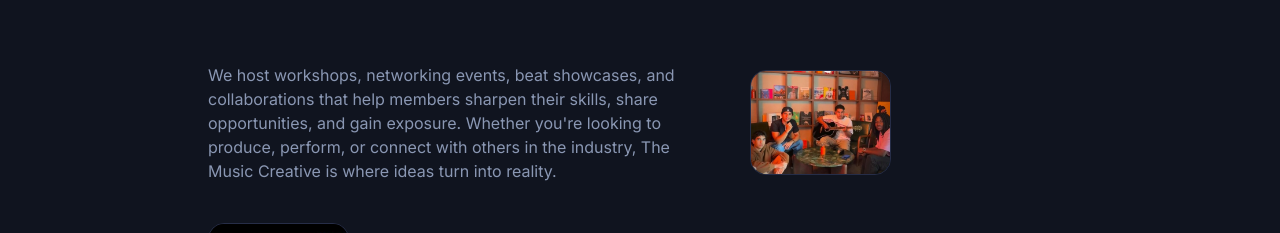
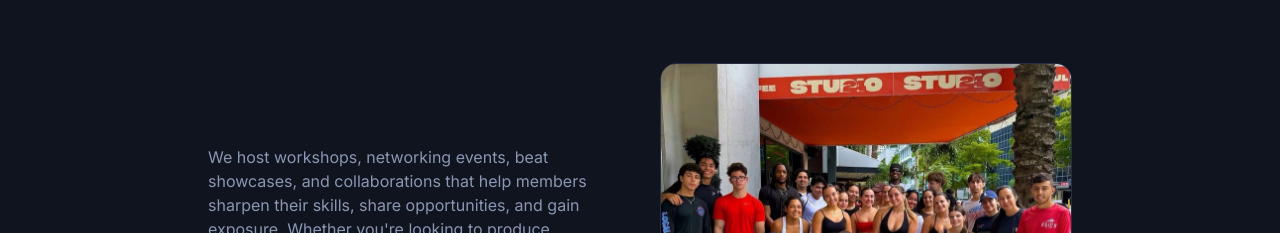
Before and after one commit to johnnybeatss/themusiccreative, a Next.js app: page / in a window 1280 px wide. Shown: the part 548-781 px from the top of the page. Built offline with nearby package versions, Linux system fonts and the light colour scheme; no server answers; the database is empty.

Commit message:
Replace guitar-lounge photo with Studio24 group photo, widen its column

```diff
--- a/src/app/page.tsx
+++ b/src/app/page.tsx
@@ -72,8 +72,8 @@ export default async function HomePage() {
         </div>
       </div>
 
-      <div className="mt-16 grid gap-8 sm:mt-20 sm:grid-cols-5 sm:items-center sm:gap-10">
-        <p className="text-steel-light sm:col-span-3">
+      <div className="mt-16 grid gap-8 sm:mt-20 sm:grid-cols-2 sm:items-center sm:gap-10">
+        <p className="text-steel-light">
           We host workshops, networking events, beat showcases, and
           collaborations that help members sharpen their skills, share
           opportunities, and gain exposure. Whether you&apos;re looking to
@@ -81,12 +81,12 @@ export default async function HomePage() {
           Music Creative is where ideas turn into reality.
         </p>
         <Reveal delay={0.05}>
-          <div className="aspect-[4/3] overflow-hidden rounded-2xl border border-navy-800 sm:col-span-2">
+          <div className="aspect-[4/3] overflow-hidden rounded-2xl border border-navy-800">
             <Image
-              src="/photos/guitar-lounge.jpg"
-              alt="Members playing acoustic guitar together"
-              width={400}
-              height={300}
+              src="/photos/studio-group.jpg"
+              alt="The Music Creative members outside Studio24 after a group workout"
+              width={828}
+              height={992}
               className="h-full w-full object-cover"
             />
           </div>
```
Also changed, not shown: public/photos/guitar-lounge.jpg (deleted), public/photos/studio-group.jpg (added).
